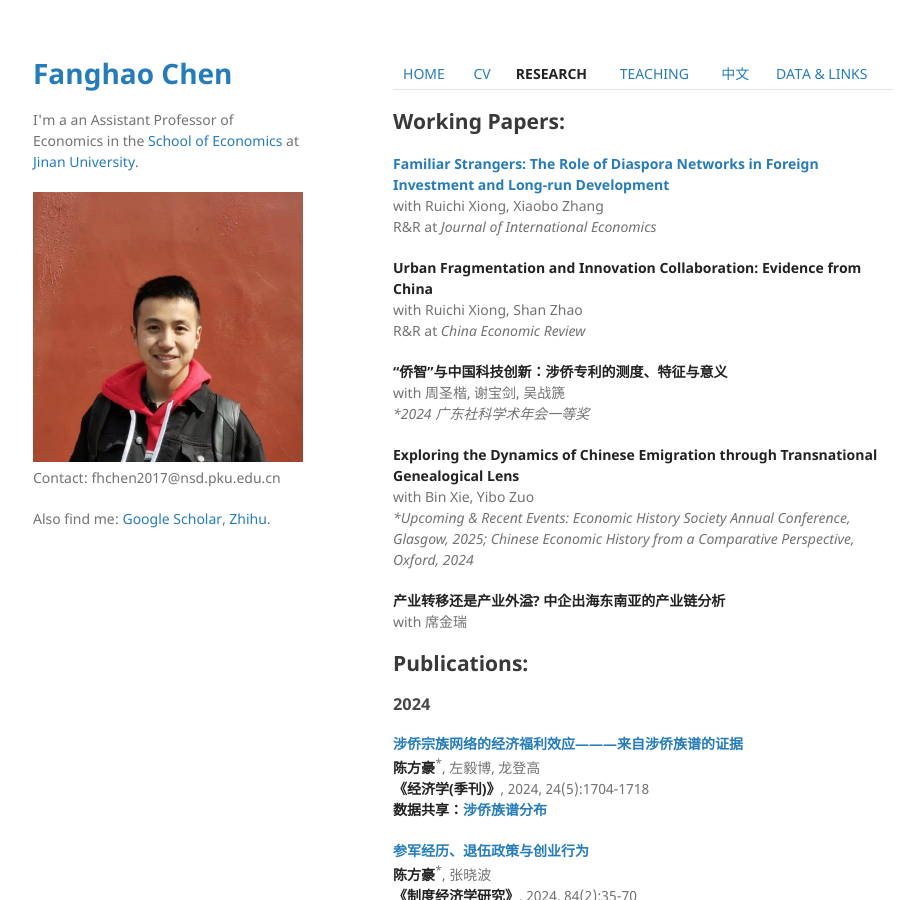
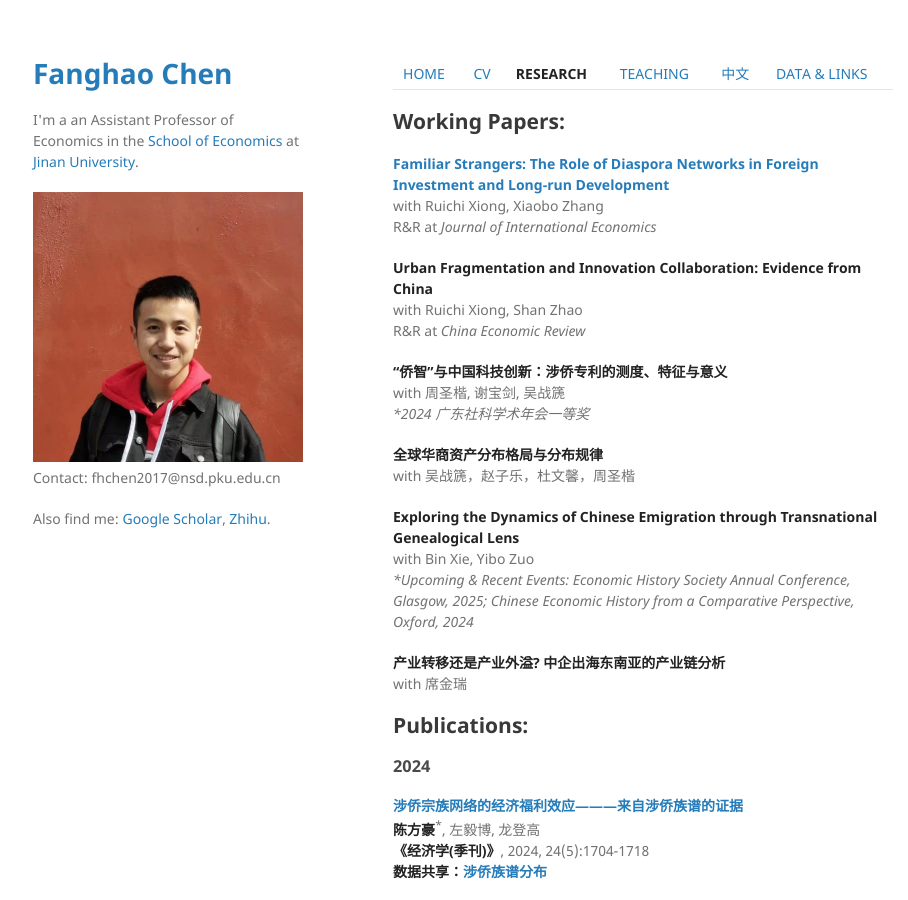
Before and after one commit to FanghaoChen/homepage, a Jekyll site: the page built from research.md, in a window 1280 px wide and 900 px high. Shown: the whole window, without its empty margins (177-1085 px from the left). Built offline with Jekyll 4.4.1, drawn with Linux system fonts in a browser that asks for light colours; some of the changed text lies outside the part shown.

Commit message:
Update research.md

```diff
--- a/research.md
+++ b/research.md
@@ -17,6 +17,9 @@ R&R at <em> China Economic Review </em>
  **“侨智”与中国科技创新：涉侨专利的测度、特征与意义** <br/>
 with 周圣楷, 谢宝剑, 吴战篪 <br/>
 <em> *2024 广东社科学术年会一等奖 </em>
+
+**全球华商资产分布格局与分布规律**<br/>
+with 吴战篪，赵子乐，杜文馨，周圣楷
 
 **Exploring the Dynamics of Chinese Emigration through Transnational Genealogical Lens**<br/>
 with Bin Xie, Yibo Zuo  <br/>
```
Also changed, not shown: other parts of research.md (+0 -3 lines).
